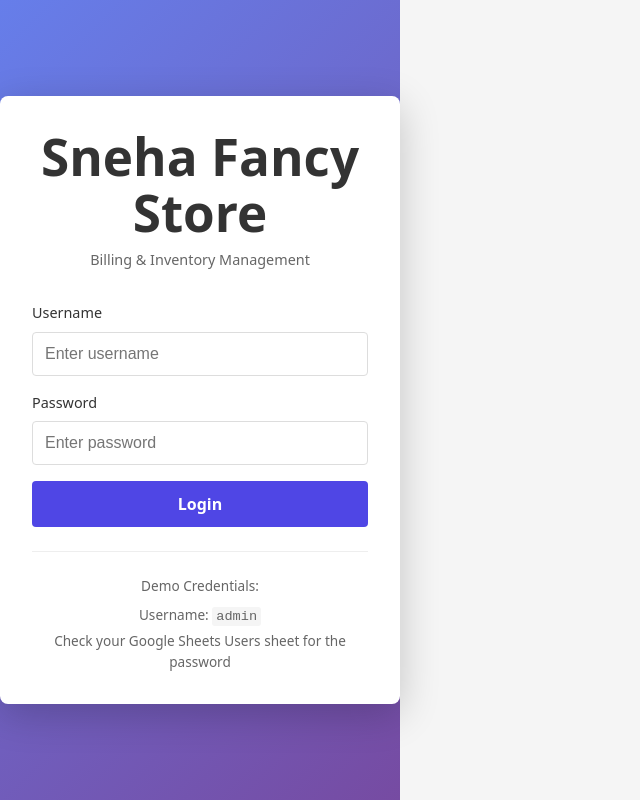
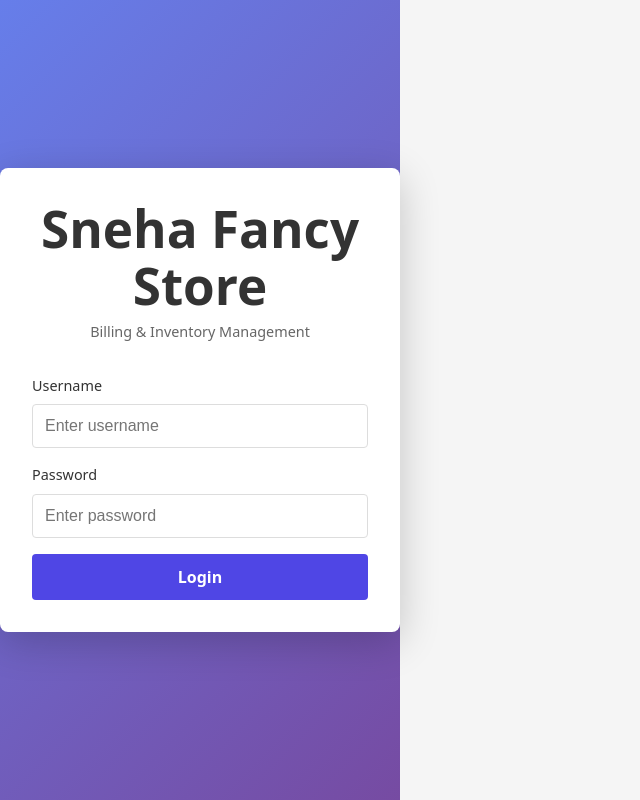
Before and after one commit to AJITHREDDY478/Sneha-Fancy-Store, a React (Vite) app: page / in a window 1280 px wide. Shown: the whole page, without its empty margins (0-640 px from the left). Built offline with nearby package versions, Linux system fonts and the light colour scheme.

Commit message:
Remove demo credentials from login page

```diff
--- a/src/pages/Login.jsx
+++ b/src/pages/Login.jsx
@@ -122,19 +122,6 @@ function Login({ onLogin }) {
             {loading ? 'Logging in...' : 'Login'}
           </button>
         </form>
-
-        <div style={{
-          marginTop: '1.5rem',
-          paddingTop: '1.5rem',
-          borderTop: '1px solid #eee',
-          fontSize: '0.85rem',
-          color: '#666',
-          textAlign: 'center'
-        }}>
-          <p style={{ margin: '0 0 0.5rem 0' }}>Demo Credentials:</p>
-          <p style={{ margin: '0 0 0.25rem 0' }}>Username: <code style={{ background: '#f5f5f5', padding: '2px 4px', borderRadius: '3px' }}>admin</code></p>
-          <p style={{ margin: 0 }}>Check your Google Sheets Users sheet for the password</p>
-        </div>
       </div>
     </div>
   );
```
